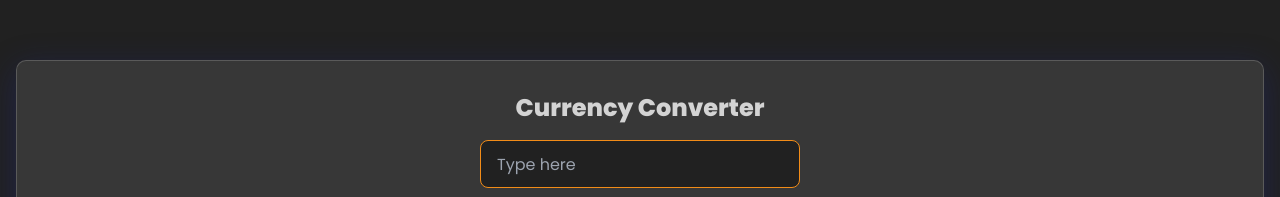
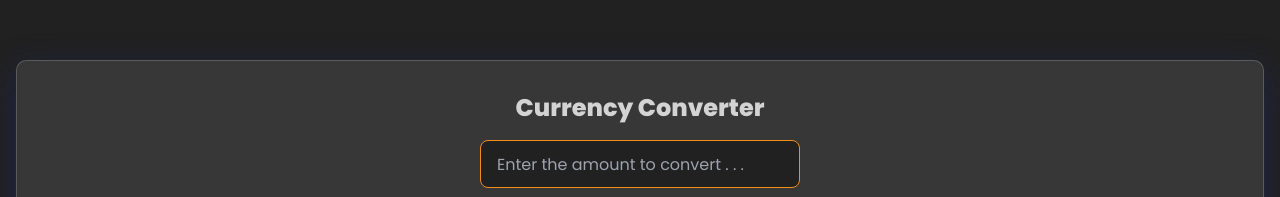
Before and after one commit to abdellatif-laghjaj/currency-converter, a plain HTML site: page index.html in a window 1280 px wide. Shown: the part 120-317 px from the top of the page. Drawn offline with nearby package versions, Linux system fonts and the light colour scheme.

Commit message:
update ui

```diff
--- a/index.html
+++ b/index.html
@@ -17,7 +17,7 @@
     <div class="container">
         <header>
             <h1 class="text-2xl font-bold m-4 text-center">Currency Converter</h1>
-            <input type="text" placeholder="Type here" class="input input-bordered input-primary w-full max-w-xs" />
+            <input type="text" placeholder="Enter the amount to convert . . ." class="input input-bordered input-primary w-full max-w-xs amout-input"/>
             <div class="currecny-menus">
                 <p class="my-3 text-xl">From</p>
                 <select class="select select-primary w-full max-w-xs from-dropdow">
```
